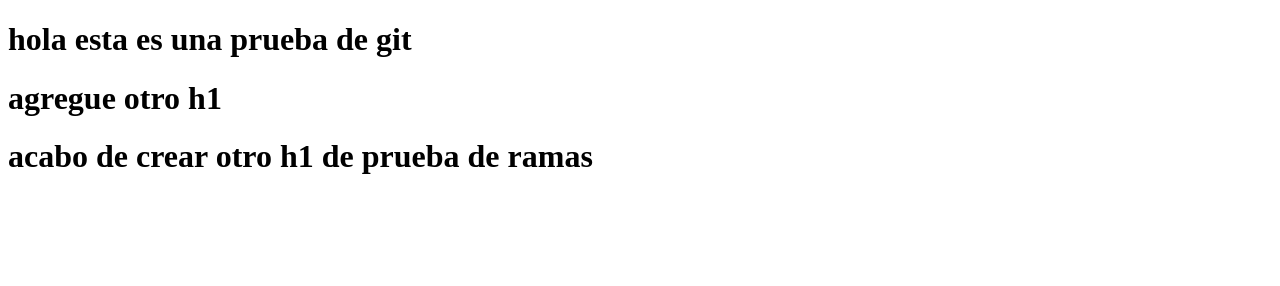
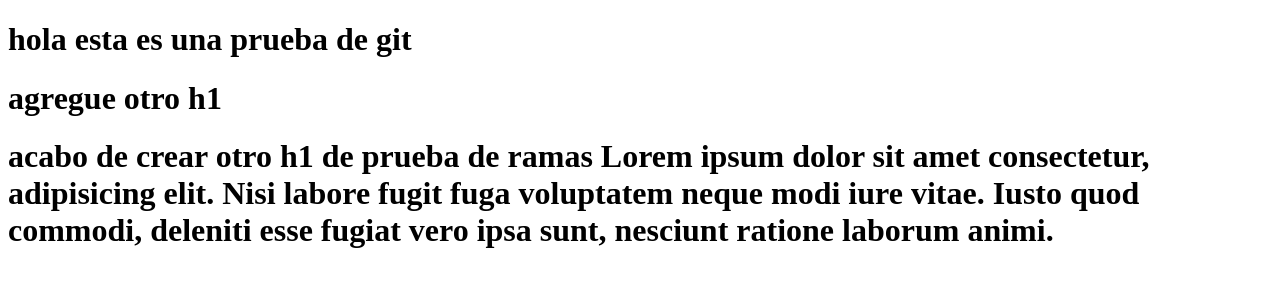
Before and after one commit to Richard282004/prueba-lunes-en-la-tarde, a plain HTML site: page index.html in a window 1280 px wide. Drawn offline with Linux system fonts and the light colour scheme.

Commit message:
agregue un lorem en h1

```diff
--- a/index.html
+++ b/index.html
@@ -11,6 +11,6 @@
     </h1>
     <h1>agregue otro h1</h1>
 </body>
-<h1>acabo de crear otro h1 de prueba de ramas
+<h1>acabo de crear otro h1 de prueba de ramas Lorem ipsum dolor sit amet consectetur, adipisicing elit. Nisi labore fugit fuga voluptatem neque modi iure vitae. Iusto quod commodi, deleniti esse fugiat vero ipsa sunt, nesciunt ratione laborum animi.
 </h1>
 </html>
```
